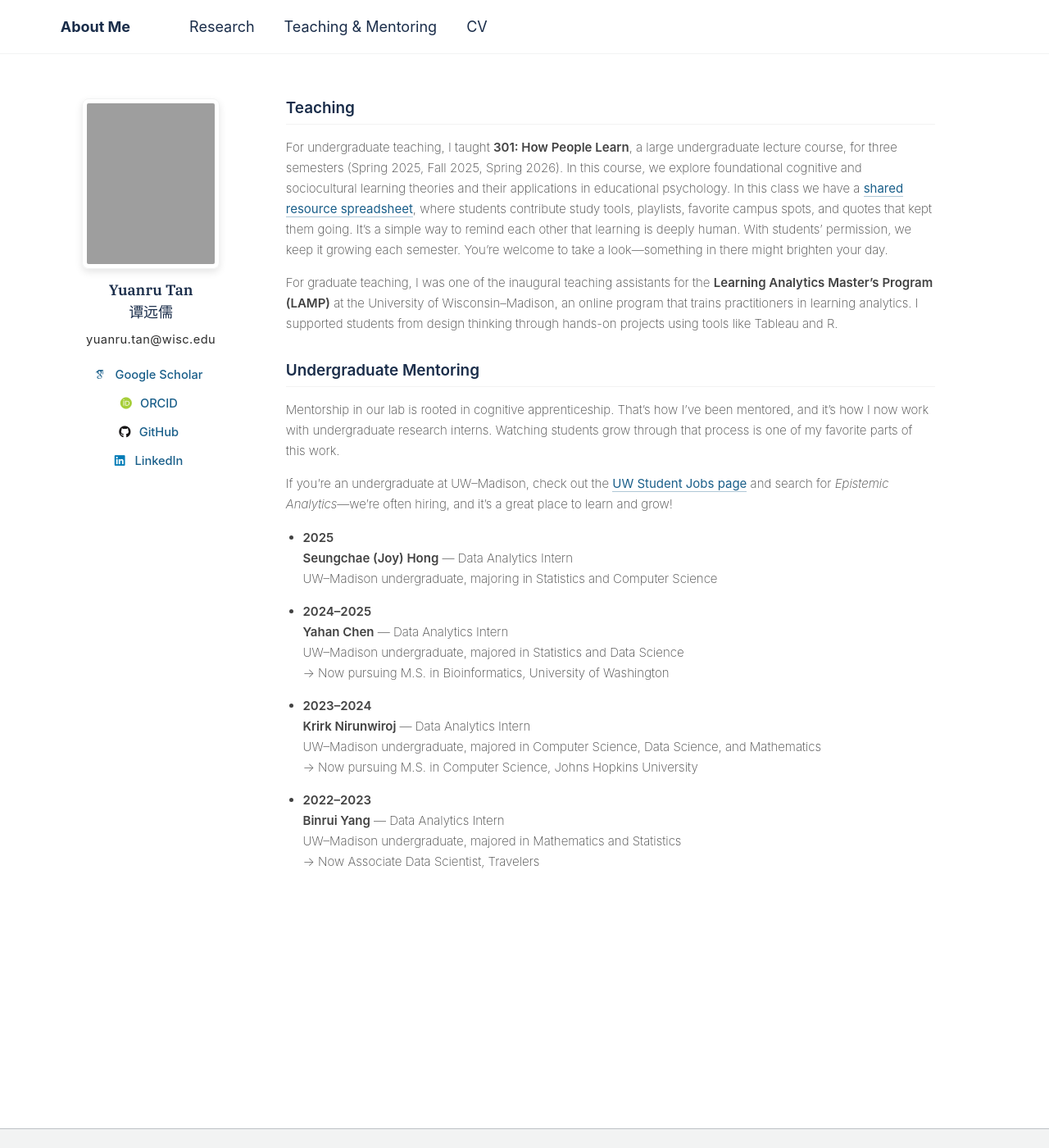
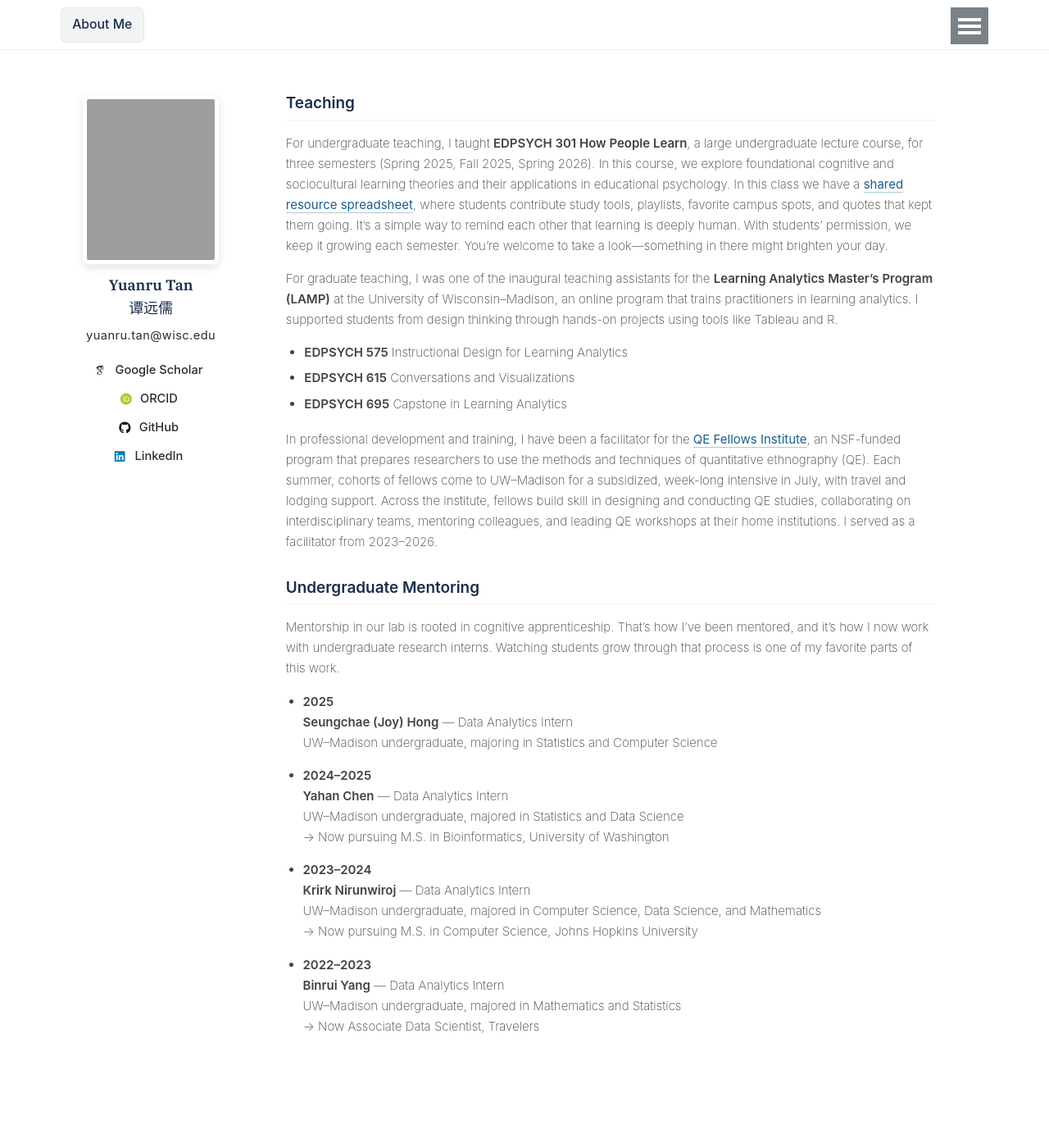
Before and after one commit to tanyuanru/tanyuanru.github.io, a Jekyll site: the page built from _pages/teaching.md, in a window 1280 px wide and 1400 px high. Shown: the whole window at 82% size. Built offline with Jekyll 4.4.1, drawn with Linux system fonts in a browser that asks for light colours; some web fonts are replaced; grey boxes are pictures that could not be loaded.

Commit message:
Update teaching page to include course titles and professional development details; enhance CSS for sidebar links and masthead navigation styling.

```diff
--- a/_pages/teaching.md
+++ b/_pages/teaching.md
@@ -11,15 +11,21 @@
 
 <h2>Teaching</h2>
 
-<p>For undergraduate teaching, I taught <strong>301: How People Learn</strong>, a large undergraduate lecture course, for three semesters (Spring 2025, Fall 2025, Spring 2026). In this course, we explore foundational cognitive and sociocultural learning theories and their applications in educational psychology. In this class we have a <a href="https://docs.google.com/spreadsheets/d/1kuxEOxmBrjQ17s2QKsQpeB_zjSFWkTfxCUxl_NLQfwo/edit?gid=0#gid=0" target="_blank" rel="noopener noreferrer">shared resource spreadsheet</a>, where students contribute study tools, playlists, favorite campus spots, and quotes that kept them going. It’s a simple way to remind each other that learning is deeply human. With students’ permission, we keep it growing each semester. You’re welcome to take a look—something in there might brighten your day.</p>
+<p>For undergraduate teaching, I taught <strong>EDPSYCH 301 How People Learn</strong>, a large undergraduate lecture course, for three semesters (Spring 2025, Fall 2025, Spring 2026). In this course, we explore foundational cognitive and sociocultural learning theories and their applications in educational psychology. In this class we have a <a href="https://docs.google.com/spreadsheets/d/1kuxEOxmBrjQ17s2QKsQpeB_zjSFWkTfxCUxl_NLQfwo/edit?gid=0#gid=0" target="_blank" rel="noopener noreferrer">shared resource spreadsheet</a>, where students contribute study tools, playlists, favorite campus spots, and quotes that kept them going. It’s a simple way to remind each other that learning is deeply human. With students’ permission, we keep it growing each semester. You’re welcome to take a look—something in there might brighten your day.</p>
 
 <p>For graduate teaching, I was one of the inaugural teaching assistants for the <strong>Learning Analytics Master’s Program (LAMP)</strong> at the University of Wisconsin–Madison, an online program that trains practitioners in learning analytics. I supported students from design thinking through hands-on projects using tools like Tableau and R.</p>
+
+<ul class="teaching-course-list">
+  <li><strong>EDPSYCH 575</strong> Instructional Design for Learning Analytics</li>
+  <li><strong>EDPSYCH 615</strong> Conversations and Visualizations</li>
+  <li><strong>EDPSYCH 695</strong> Capstone in Learning Analytics</li>
+</ul>
+
+<p>In professional development and training, I have been a facilitator for the <a href="https://www.qefellows.org/program/" target="_blank" rel="noopener noreferrer">QE Fellows Institute</a>, an NSF-funded program that prepares researchers to use the methods and techniques of quantitative ethnography (QE). Each summer, cohorts of fellows come to UW–Madison for a subsidized, week-long intensive in July, with travel and lodging support. Across the institute, fellows build skill in designing and conducting QE studies, collaborating on interdisciplinary teams, mentoring colleagues, and leading QE workshops at their home institutions. I served as a facilitator from 2023–2026.</p>
 
 <h2>Undergraduate Mentoring</h2>
 
 <p>Mentorship in our lab is rooted in cognitive apprenticeship. That’s how I’ve been mentored, and it’s how I now work with undergraduate research interns. Watching students grow through that process is one of my favorite parts of this work.</p>
-
-<p>If you’re an undergraduate at UW–Madison, check out the <a href="https://studentjobs.wisc.edu/" target="_blank" rel="noopener noreferrer">UW Student Jobs page</a> and search for <em>Epistemic Analytics</em>—we’re often hiring, and it’s a great place to learn and grow!</p>
 
 <ul class="teaching-mentees">
   <li>
--- a/assets/css/main.scss
+++ b/assets/css/main.scss
@@ -96,18 +96,56 @@
   color: var(--site-link-hover) !important;
 }
 
-/* Sidebar social icons: no underline; icon color only */
+/* Sidebar social links: body text color (not hyperlink blue) */
 .sidebar .author__urls a {
-  color: var(--site-link) !important;
+  color: var(--site-body) !important;
   text-decoration: none !important;
   border-bottom: none !important;
 }
 
 .sidebar .author__urls a:hover {
-  color: var(--site-link-hover) !important;
+  color: var(--site-navy-mid) !important;
 }
 
-/* Masthead: navy site title + nav */
+/* Masthead: pill-style nav buttons (readable, actionable) */
+.greedy-nav .visible-links {
+  display: flex !important;
+  flex-wrap: wrap;
+  align-items: center;
+  gap: 0.4rem 0.55rem;
+}
+
+.greedy-nav .visible-links li {
+  display: inline-block !important;
+  vertical-align: middle;
+}
+
+.greedy-nav .visible-links li a {
+  display: inline-block !important;
+  margin: 0 !important;
+  padding: 0.4rem 0.75rem !important;
+  border-radius: 6px;
+  background: #f2f3f5 !important;
+  border: 1px solid #e6e8eb !important;
+  color: var(--site-navy) !important;
+  font-size: 0.875rem !important;
+  font-weight: 500 !important;
+  text-decoration: none !important;
+  transition: background 0.15s ease, border-color 0.15s ease, color 0.15s ease;
+}
+
+.greedy-nav .visible-links li a::before {
+  display: none !important;
+  content: none !important;
+}
+
+.greedy-nav .visible-links li a:hover {
+  background: #eaecef !important;
+  border-color: #dde0e5 !important;
+  color: var(--site-navy-mid) !important;
+}
+
+/* Masthead: navy site title + nav (fallback; buttons above override) */
 .masthead__inner-wrap a {
   color: var(--site-navy) !important;
 }
@@ -421,6 +459,16 @@
   font-weight: 600;
 }
 
+.archive .home-landing.teaching-page ul.teaching-course-list {
+  margin: 0.2rem 0 1rem;
+  padding-left: 1.25rem;
+  list-style: disc;
+}
+
+.archive .home-landing.teaching-page ul.teaching-course-list li {
+  margin-bottom: 0.35rem;
+}
+
 .teaching-mentees {
   margin: 0.15rem 0 0;
   padding-left: 1.15rem;
```
